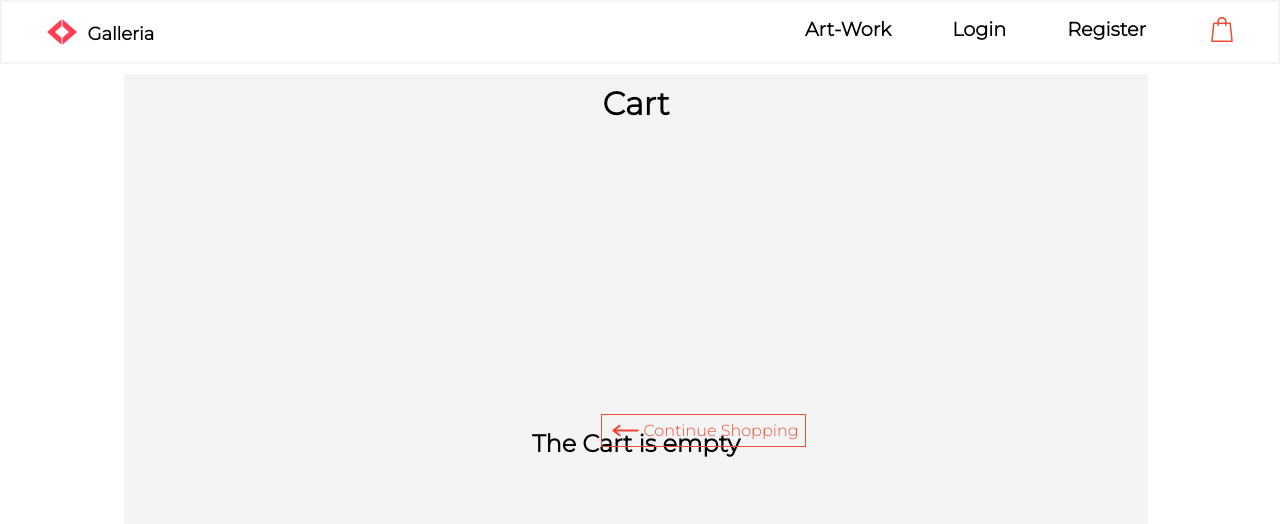
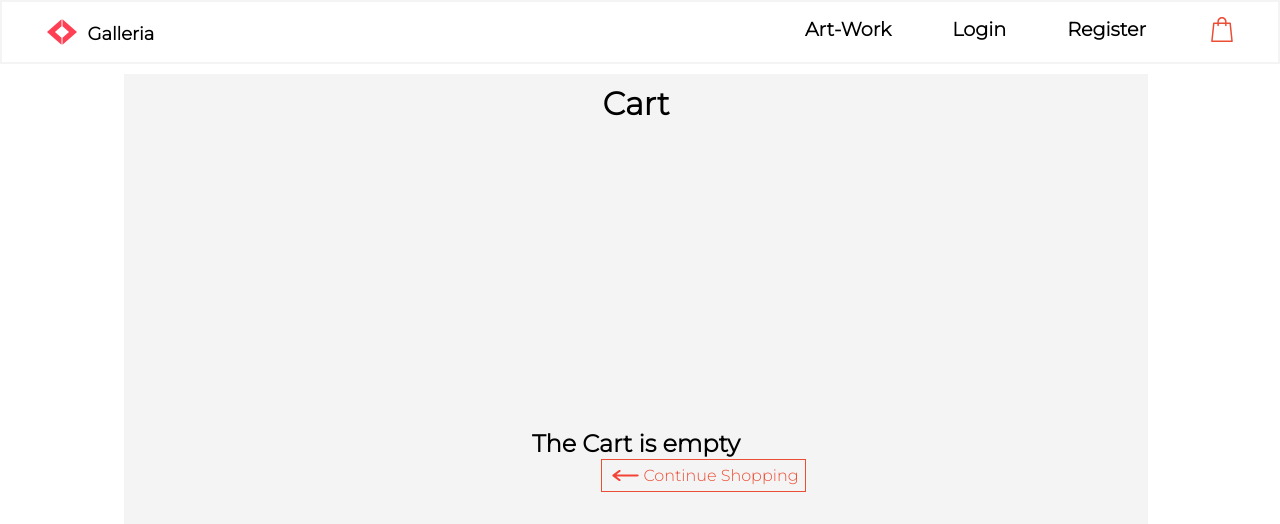
Before and after one commit to Vanshika-8/Assignment-3, a React (Create React App) app: page /cart in a window 1280 px wide. Shown: the top 524 px of the page. Built offline with nearby package versions, Linux system fonts and the light colour scheme; a web font is replaced by a local one.

Commit message:
Improved the css of cart page

```diff
--- a/src/components/CartPage.js
+++ b/src/components/CartPage.js
@@ -90,7 +90,7 @@ class CartPage extends Component {
       const res=localStorage.getItem(key)
       if(res===null){
           return <div style={{display:'flex' , flexDirection:'column',justifyContent:'center',alignItems:'center',margin:'75px' }}>
-         <div><h2 >The Cart is empty</h2></div>
+         <div ><h2 className="cart__empty">The Cart is empty</h2></div>
          <div>{this.startShopping()}</div>
           </div>
 
--- a/src/components/styles/style.css
+++ b/src/components/styles/style.css
@@ -492,3 +492,5 @@ text-align: center;
     span.heading__total {
         margin-right: -89px;
     }
+
+    .cart__empty {margin: 45px;}
```
